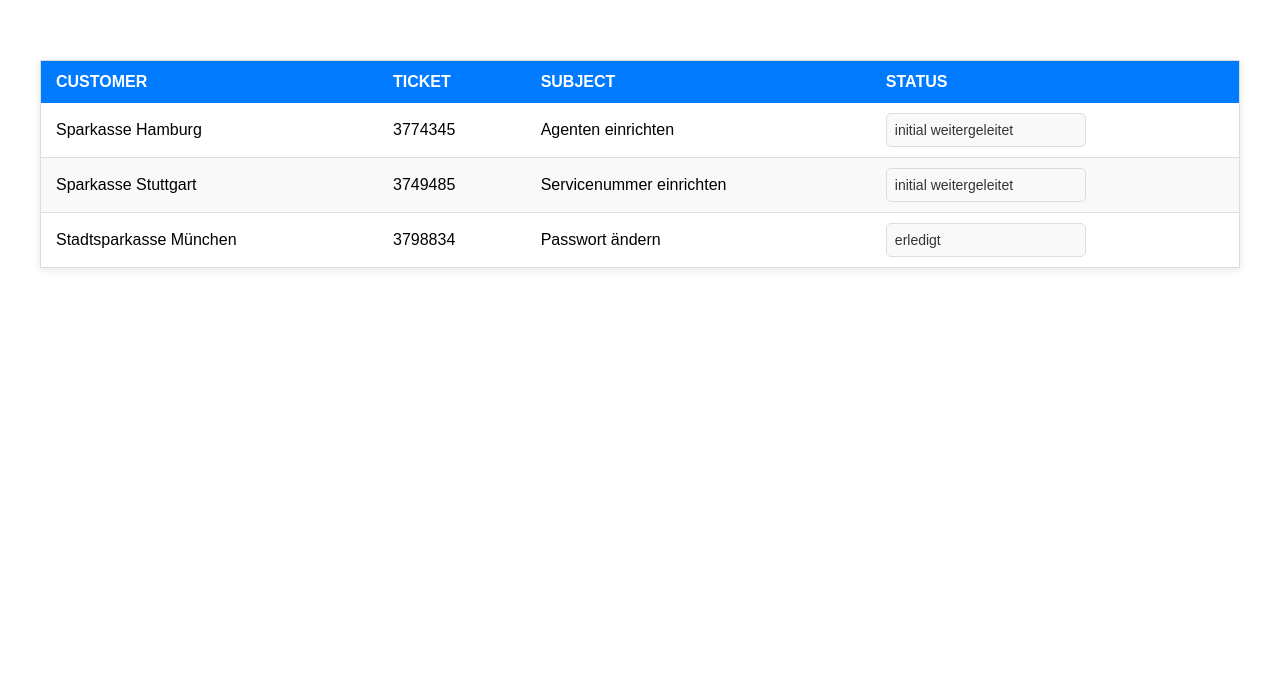
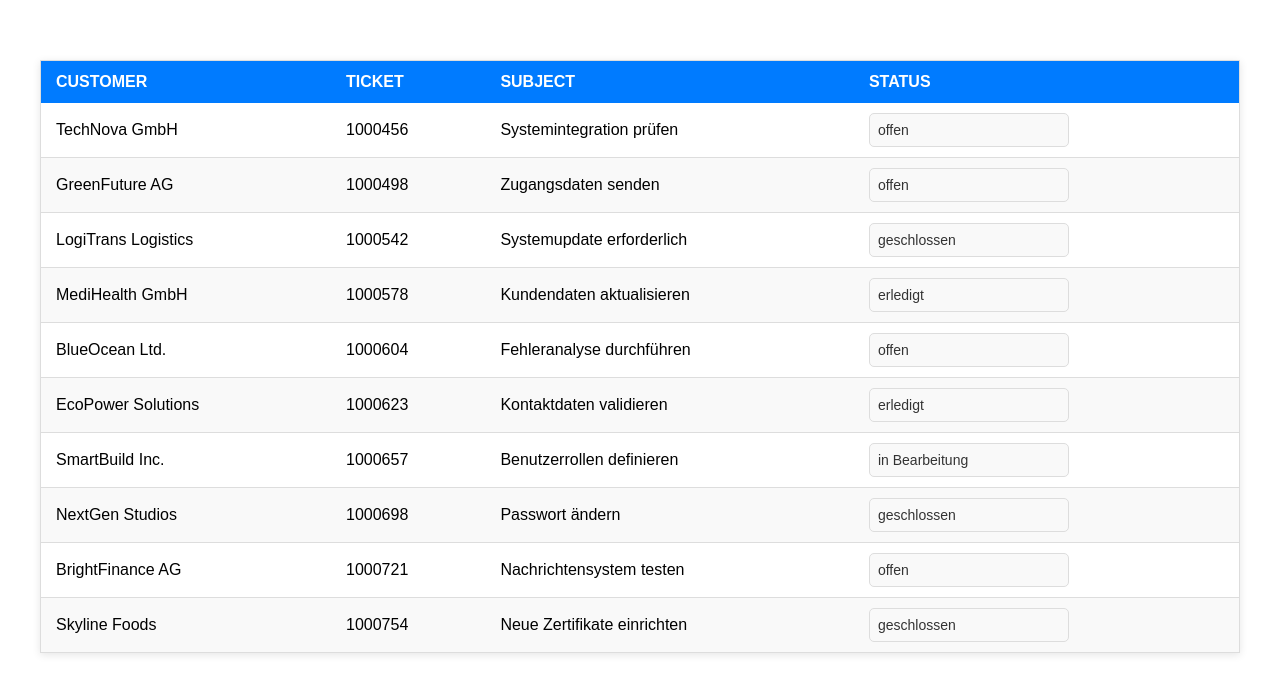
Before and after one commit to maralt2001/tickets, a Next.js app: page / in a window 1280 px wide. Shown: the top 694 px of the page. Built offline with nearby package versions, Linux system fonts and the light colour scheme.

Commit message:
update ticket data to random

```diff
--- a/data/tickets.json
+++ b/data/tickets.json
@@ -1,23 +1,72 @@
 [
   {
     "id": 1,
-    "customer": "Sparkasse Hamburg",
-    "ticket": 3774345,
-    "subject": "Agenten einrichten",
-    "status": "initial weitergeleitet"
+    "customer": "TechNova GmbH",
+    "ticket": 1000456,
+    "subject": "Systemintegration prüfen",
+    "status": "offen"
   },
   {
     "id": 2,
-    "customer": "Sparkasse Stuttgart",
-    "ticket": 3749485,
-    "subject": "Servicenummer einrichten",
-    "status": "initial weitergeleitet"
+    "customer": "GreenFuture AG",
+    "ticket": 1000498,
+    "subject": "Zugangsdaten senden",
+    "status": "offen"
   },
   {
     "id": 3,
-    "customer": "Stadtsparkasse München",
-    "ticket": 3798834,
+    "customer": "LogiTrans Logistics",
+    "ticket": 1000542,
+    "subject": "Systemupdate erforderlich",
+    "status": "geschlossen"
+  },
+  {
+    "id": 4,
+    "customer": "MediHealth GmbH",
+    "ticket": 1000578,
+    "subject": "Kundendaten aktualisieren",
+    "status": "erledigt"
+  },
+  {
+    "id": 5,
+    "customer": "BlueOcean Ltd.",
+    "ticket": 1000604,
+    "subject": "Fehleranalyse durchführen",
+    "status": "offen"
+  },
+  {
+    "id": 6,
+    "customer": "EcoPower Solutions",
+    "ticket": 1000623,
+    "subject": "Kontaktdaten validieren",
+    "status": "erledigt"
+  },
+  {
+    "id": 7,
+    "customer": "SmartBuild Inc.",
+    "ticket": 1000657,
+    "subject": "Benutzerrollen definieren",
+    "status": "in Bearbeitung"
+  },
+  {
+    "id": 8,
+    "customer": "NextGen Studios",
+    "ticket": 1000698,
     "subject": "Passwort ändern",
-    "status": "erledigt"
+    "status": "geschlossen"
+  },
+  {
+    "id": 9,
+    "customer": "BrightFinance AG",
+    "ticket": 1000721,
+    "subject": "Nachrichtensystem testen",
+    "status": "offen"
+  },
+  {
+    "id": 10,
+    "customer": "Skyline Foods",
+    "ticket": 1000754,
+    "subject": "Neue Zertifikate einrichten",
+    "status": "geschlossen"
   }
 ]
--- a/src/app/page.tsx
+++ b/src/app/page.tsx
@@ -13,7 +13,7 @@
 
 export default function Home() {
     const [tickets, setTickets] = useState([])
-    const statusOptions = ['weitergeleitet', 'initial weitergeleitet', 'in Arbeit', 'erledigt'];
+    const statusOptions = ['in Bearbeitung','offen','geschlossen','wartend auf Kunde','erledigt'];
     useEffect(() => {
         fetch(`http://localhost:3000/api/tickets`) // Tickets von der API abrufen
             .then((res) => res.json())
```
